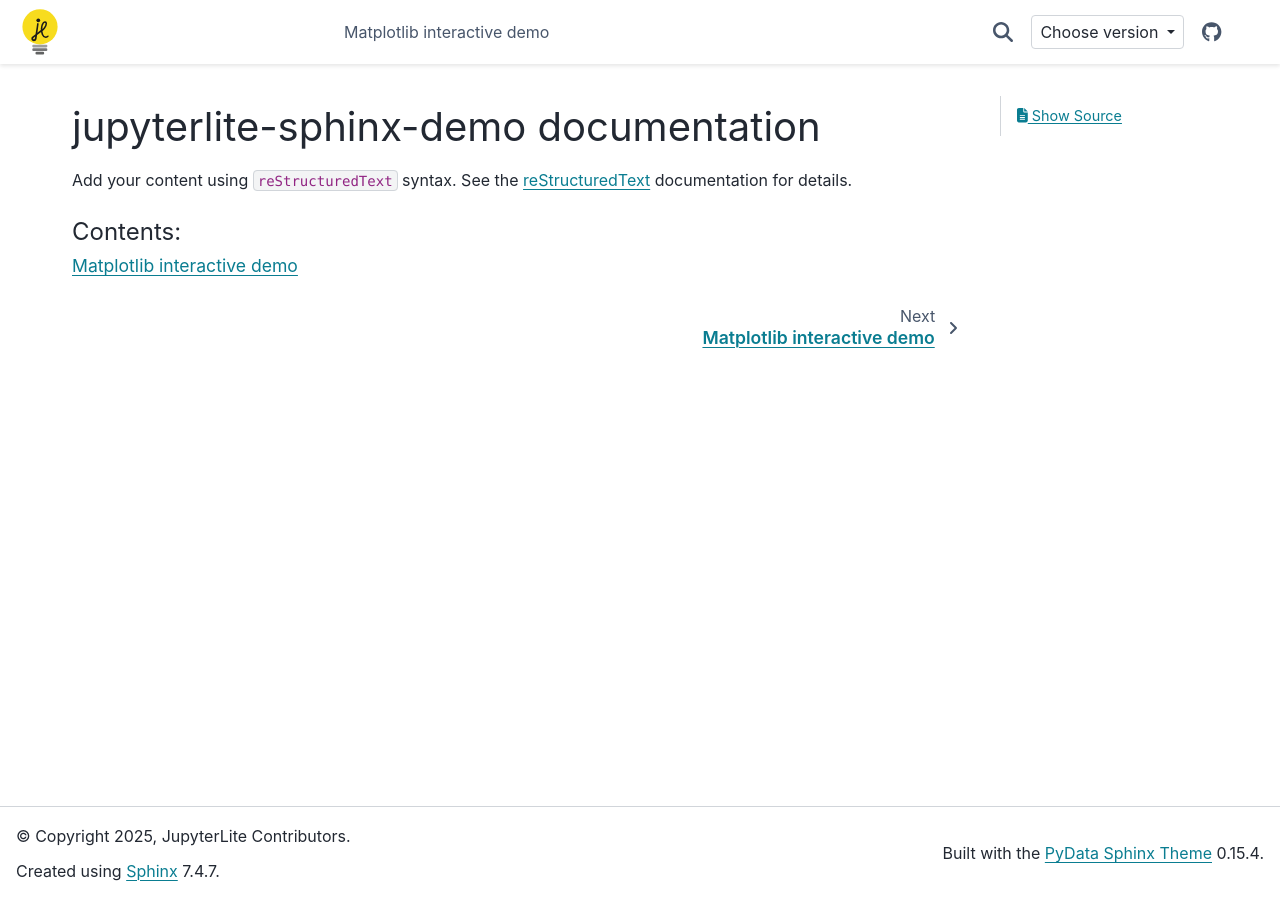
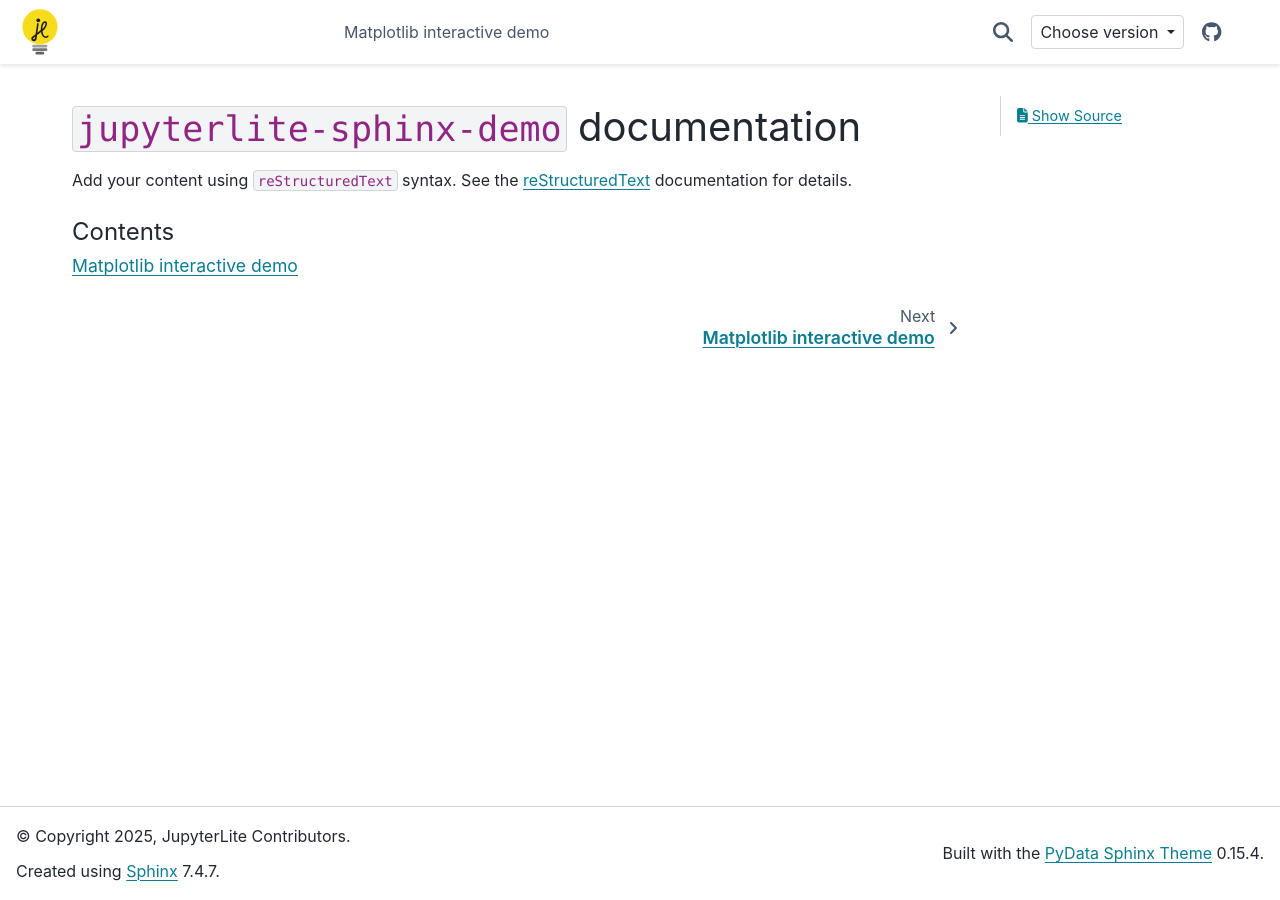
Before and after one commit to jupyterlite/sphinx-demo, a Sphinx documentation site: the page built from pyodide-kernel-example/docs/source/index.md, in a window 1280 px wide. Built offline with Sphinx 7.4.7 and the PyData theme 0.15.4, drawn with Linux system fonts in a browser that asks for light colours.

Commit message:
Some formatting fixes

````diff
--- a/pyodide-kernel-example/docs/source/index.md
+++ b/pyodide-kernel-example/docs/source/index.md
@@ -3,14 +3,14 @@
 % You can adapt this file completely to your liking, but it should at least
 % contain the root `toctree` directive.
 
-# jupyterlite-sphinx-demo documentation
+# `jupyterlite-sphinx-demo` documentation
 
 Add your content using `reStructuredText` syntax. See the
 [reStructuredText](https://www.sphinx-doc.org/en/master/usage/restructuredtext/index.html)
 documentation for details.
 
 ```{toctree}
-:caption: 'Contents:'
+:caption: 'Contents'
 :maxdepth: 1
 
 custom_contents/matplotlib_demo.md
````
Also changed, not shown: README.md (+1 -1 lines), xeus-kernel-example/docs/source/index.md (+2 -2 lines).
